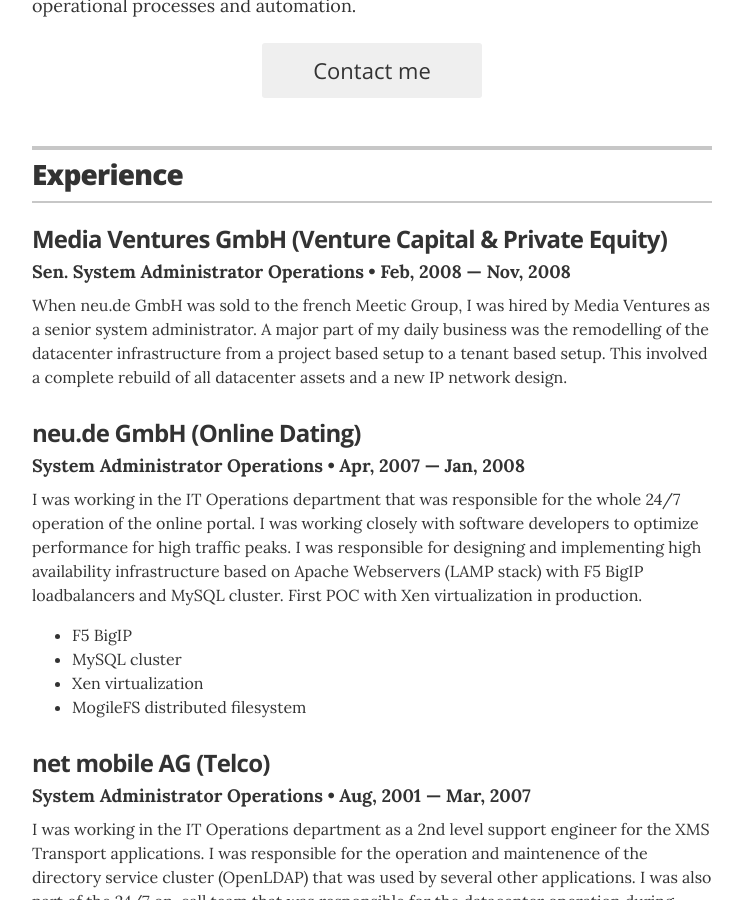
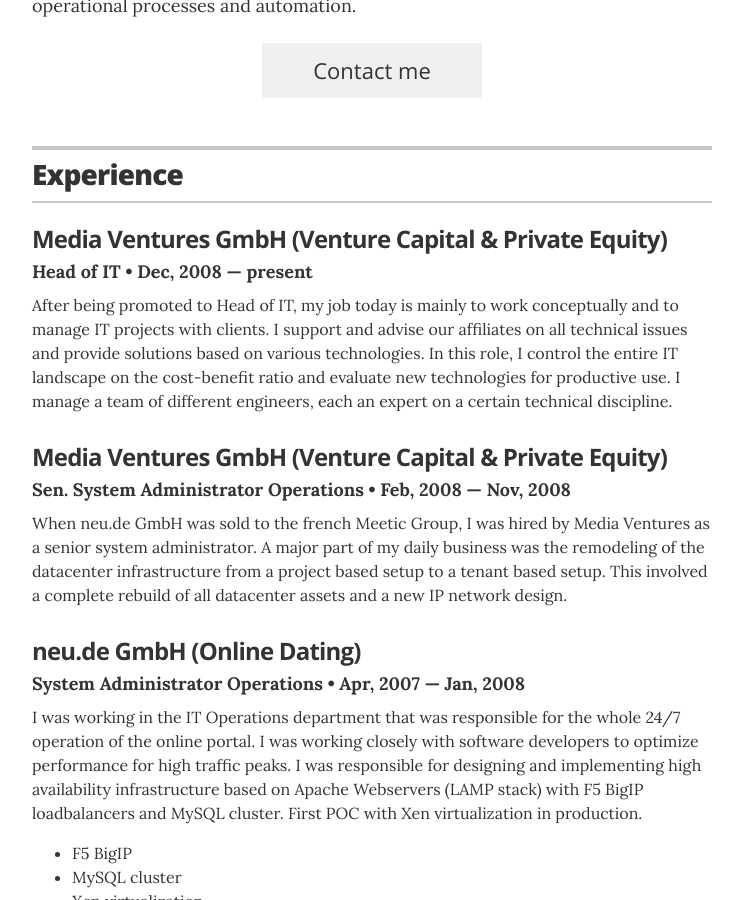
Before and after one commit to lostops/lostops.github.io, a Jekyll site: the page built from index.html, in a window 1280 px wide and 900 px high, scrolled down 372 px. Shown: the whole window, without its empty margins (268-1011 px from the left). Built offline with Jekyll 4.4.1, drawn with Linux system fonts in a browser that asks for light colours.

Commit message:
Update experience.yml

```diff
--- a/_data/experience.yml
+++ b/_data/experience.yml
@@ -1,9 +1,16 @@
 # Jobs
+# Media Ventures GmbH, Head of IT
+- company: Media Ventures GmbH (Venture Capital &amp; Private Equity)
+  position: Head of IT
+  duration:  Dec, 2008 &mdash; present
+  summary: After being promoted to Head of IT, my job today is mainly to work conceptually and to manage IT projects with clients. I support and advise our affiliates on all technical issues and provide solutions based on various technologies. In this role, I control the entire IT landscape on the cost-benefit ratio and evaluate new technologies for productive use. I manage a team of different engineers, each an expert on a certain technical discipline.
+
+
 # Media Ventures GmbH, Sen. System Administrator Operations
 - company: Media Ventures GmbH (Venture Capital &amp; Private Equity)
   position: Sen. System Administrator Operations
   duration:  Feb, 2008 &mdash; Nov, 2008
-  summary: When neu.de GmbH was sold to the french Meetic Group, I was hired by Media Ventures as a senior system administrator. A major part of my daily business was the remodelling of the datacenter infrastructure from a project based setup to a tenant based setup. This involved a complete rebuild of all datacenter assets and a new IP network design.
+  summary: When neu.de GmbH was sold to the french Meetic Group, I was hired by Media Ventures as a senior system administrator. A major part of my daily business was the remodeling of the datacenter infrastructure from a project based setup to a tenant based setup. This involved a complete rebuild of all datacenter assets and a new IP network design.
 
 
 # neu.de GmbH, System Administrator Operations
```
